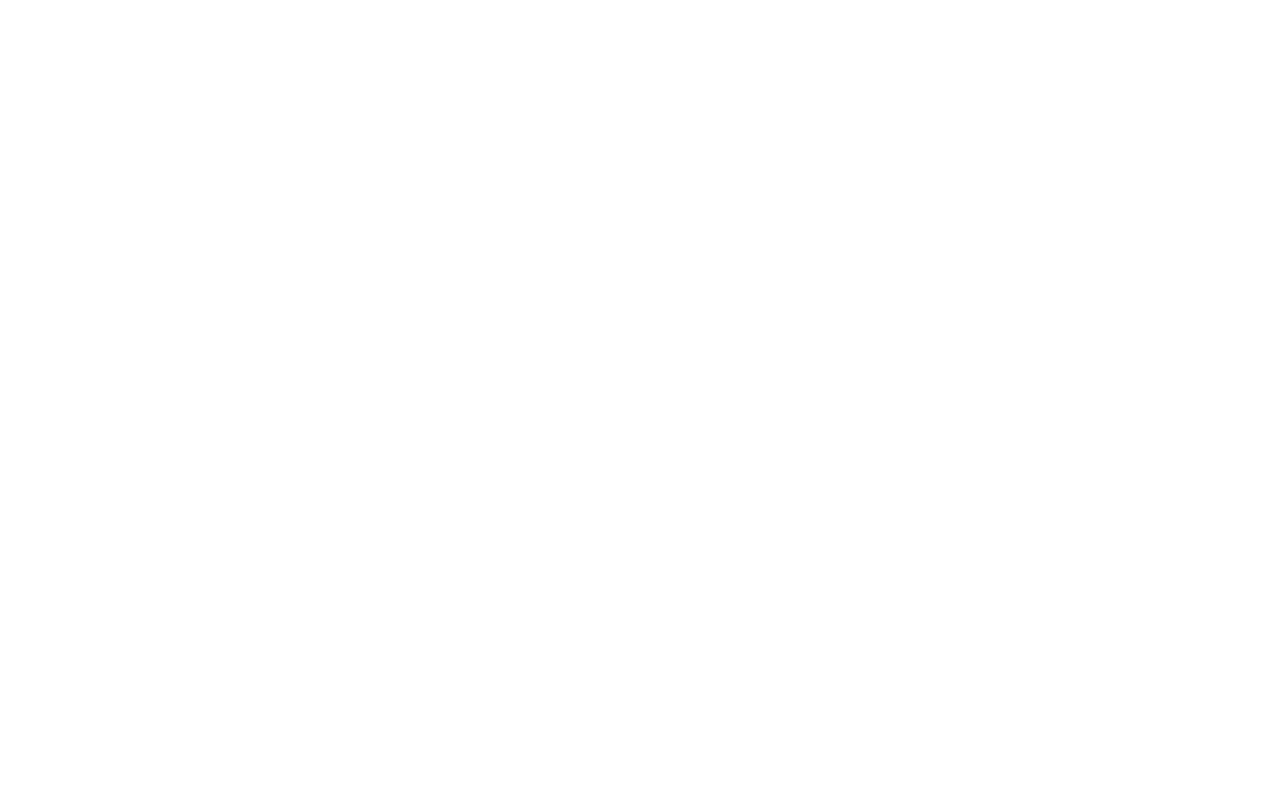
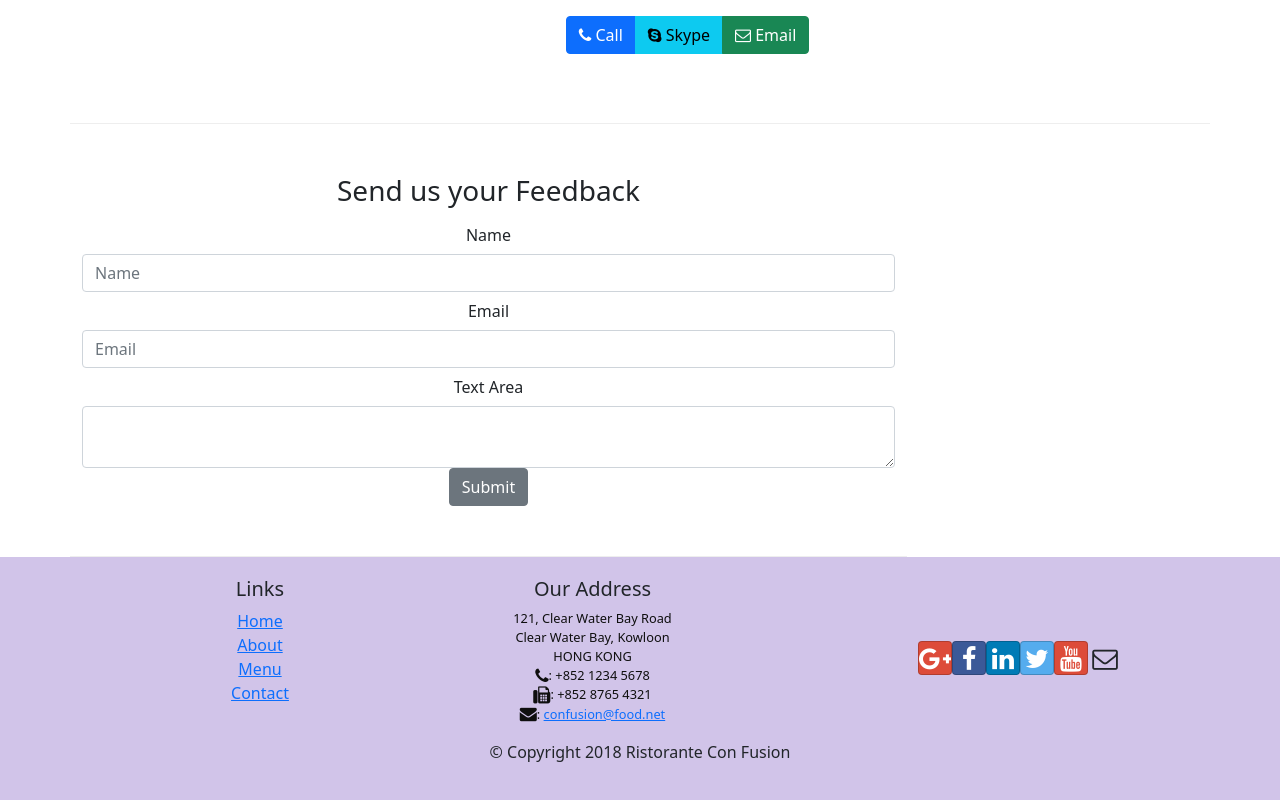
Before and after one commit to yumengG/confusion-practice, a React (Create React App) app: page /contactus in a window 1280 px wide. Shown: the part 616-1416 px from the top of the page. Before the commit the page ends 800 px from the top, so only its background shows below. Built offline with nearby package versions, Linux system fonts and the light colour scheme.

Commit message:
controlled form

```diff
--- /dev/null
+++ b/src/components/AboutComponent.js
@@ -0,0 +1,11 @@
+import React from 'react'
+
+const AboutUs = () => {
+    return (
+        <div>
+            <h3>about us</h3>
+        </div>
+    )
+}
+
+export default AboutUs
--- a/src/components/ContactComponent.js
+++ b/src/components/ContactComponent.js
@@ -1,6 +1,33 @@
-import React from 'react'
+import React, {useState} from 'react'
+import { Button, Form, FormGroup, Label, Input, Col } from 'reactstrap';
 
 const Contact = () => {
+    const [email, setEmail] = useState()
+    const [name, setName] = useState()
+    const [comment, setComment] = useState()
+
+
+    const addEmail = (e) => {
+        setEmail(e.target.value)
+    }
+
+    const addName = (e) => {
+        setName(e.target.value)
+    }
+
+    const addComment = (e) => {
+        setComment(e.target.value)
+    }
+
+    const onSubmit = (e) => {
+        e.preventDefault()
+        const newComment = {
+            name: name,
+            email: email,
+            comment: comment
+        }
+        console.log(newComment)
+    }
     return (
         <div className="container">
             <div className="row row-content">
@@ -29,6 +56,30 @@ const Contact = () => {
                     </div>
                 </div>
             </div>
+            <div className="row row-content col-md-9">
+                <div className="col-12">
+                    <h3>Send us your Feedback</h3>
+                </div>
+                <Form onSubmit={onSubmit}>
+                <FormGroup>
+                        <Label for='Name' md={2}>Name</Label>
+                        <Input type='text' name='name' id='Name' placeholder='Name' value={name}
+                        onChange={addName}></Input>
+                    </FormGroup>
+                    <FormGroup>
+                        <Label for='Email'md={2}>Email</Label>
+                        <Input type='email' name='email' id='Email' placeholder='Email' value={email}
+                        onChange={addEmail}></Input>
+                    </FormGroup>
+                    <FormGroup>
+                        <Label for="Comment" md={2}>Text Area</Label>
+                        <Input type="textarea" name="Comment" id="Comment" value={comment} onChange={addComment} />
+                    </FormGroup>
+                    <Button >Submit</Button>
+                </Form>
+
+            </div>
+
         </div>
     )
 }
--- a/src/components/MainComponent.js
+++ b/src/components/MainComponent.js
@@ -11,6 +11,7 @@ import Contact from './ContactComponent'
 import { COMMENTS } from '../shared/Comments'
 import { LEADERS } from '../shared/Leaders'
 import { PROMOTIONS } from '../shared/Promotions'
+import AboutUs from './AboutComponent'
 import { Switch, Route, Redirect, useParams} from 'react-router-dom';
 
 const MainComponent = () => {
@@ -41,11 +42,12 @@ const MainComponent = () => {
                 <Route exact path='/'>
                     <Header />
                     <Menu dishes={dishes} selectDish={(dish) => selectDish(dish)}/>
-
                     <Footer />
                 </Route>
                 <Route path='/home'>
+                    <Header />
                     <Home dish={DISHES[0]} promotion={PROMOTIONS[0]} leader={LEADERS[0]}/>
+                    <Footer />
                 </Route>
                 <Route exact path='/menu'>
                     <Menu dishes={dishes} selectDish={(dish) => selectDish(dish)}/>
@@ -62,7 +64,14 @@ const MainComponent = () => {
                     </div>
                 </Route>
                 <Route path='/contactus'>
+                    <Header />
                     <Contact />
+                    <Footer />
+                </Route>
+                <Route path='/aboutus'>
+                    <Header />
+                    <AboutUs />
+                    <Footer />
                 </Route>
             </Switch>
 
```
Lines whose indentation alone changed are shown as unchanged.
